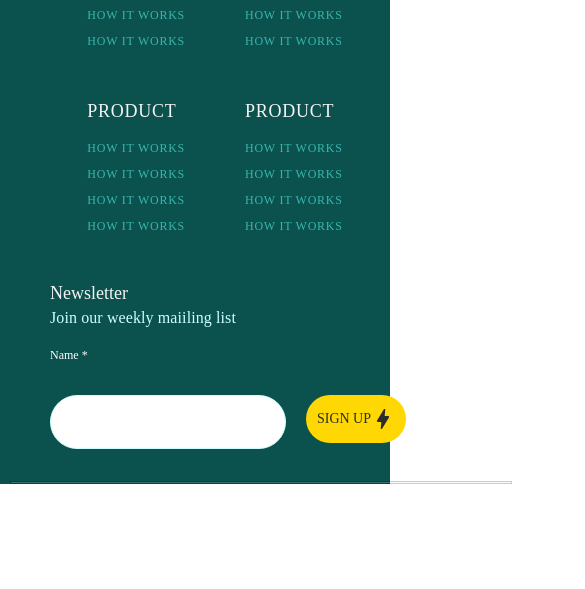
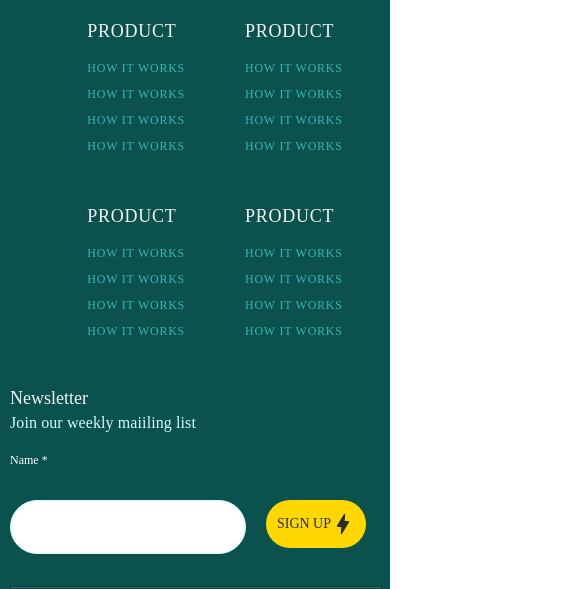
Before and after one commit to AbuZarrIT/Landing-page, a plain HTML site: page index.html in a window 390 px wide. Shown: the part 8695-9284 px from the top of the page, 585 px wide, since content can reach past the window. Before the commit the page ends 9179 px from the top, so only its background shows below. Drawn offline with Linux system fonts and the light colour scheme; no server answers.

Commit message:
update first mobile

```diff
--- a/css/style.css
+++ b/css/style.css
@@ -879,6 +879,12 @@ h3.footer-item-link-active {
     }
 }
 @media (max-width: 750px) {
+    p.team-title-description.text-styles {
+        width: 95%;
+    }
+    .footer-inp-container {
+        margin-left: 0px;
+    }
     .menu-container {
         display: none;
     }
@@ -980,4 +986,7 @@ h3.footer-item-link-active {
     .why-border-box {
         justify-content: center;
     }
+    span.footer-line {
+        min-width: 100px;
+    }
 }
```
